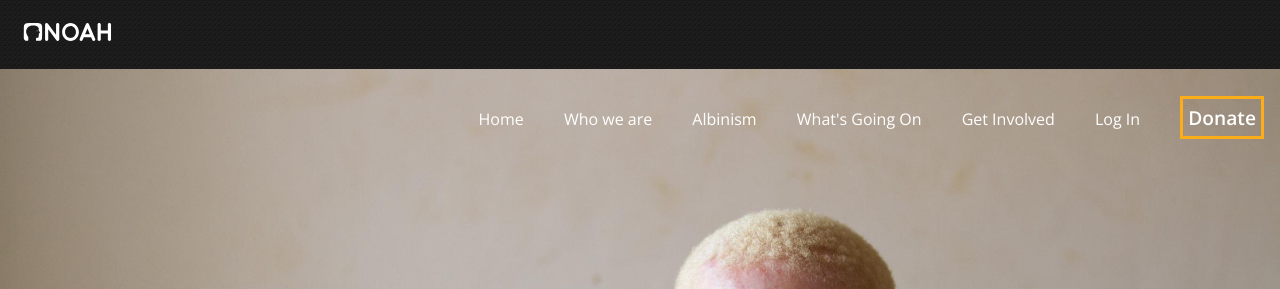
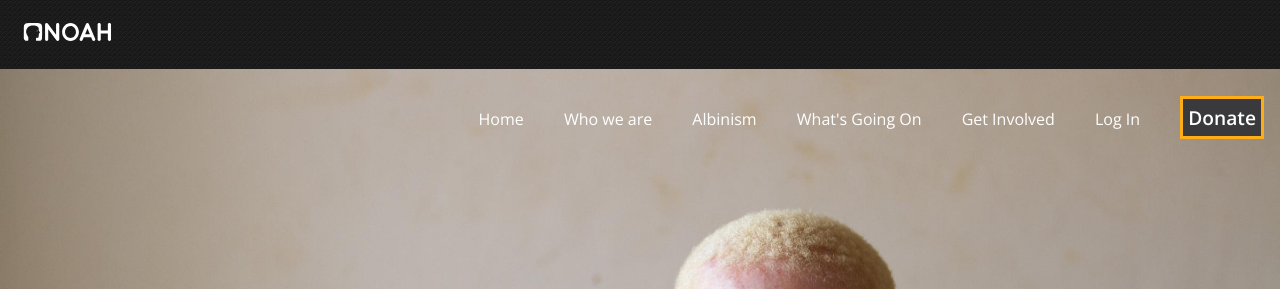
Before and after one commit to lorefranko/noah-albinism, a Jekyll site: the page built from index.html, in a window 1280 px wide. Shown: the top 289 px of the page. Built offline with Jekyll 4.4.1, drawn with Linux system fonts in a browser that asks for light colours; nearby versions of some CDN libraries; Markdown is read by kramdown in place of the engine named in the settings.

Commit message:
refactor (slide-menu) update style
update color of mm-menu links

```diff
--- a/css/style.css
+++ b/css/style.css
@@ -342,10 +342,8 @@
   border-style: solid;
   border-width: medium;
   padding: 5px;
-  border-color: #fcad17; }
-  /* line 243, /Users/LorenaFranco/Documents/GDx6/Interactive 5/noah-albinism/scss/components/main */
-  .donate-top:hover {
-    background: #3A3A3C; }
+  border-color: #fcad17;
+  background: #3A3A3C; }
 
 /* line 248, /Users/LorenaFranco/Documents/GDx6/Interactive 5/noah-albinism/scss/components/main */
 .donateContainer {
@@ -3245,7 +3243,7 @@
 /* line 1466, /Users/LorenaFranco/Documents/GDx6/Interactive 5/noah-albinism/scss/components/jquery-mmenu */
 .mm-menu {
   background: #333333;
-  color: rgba(255, 255, 255, 0.6); }
+  color: #fcae00; }
 
 /* line 1469, /Users/LorenaFranco/Documents/GDx6/Interactive 5/noah-albinism/scss/components/jquery-mmenu */
 .mm-menu .mm-list > li:after {
--- a/scss/components/_jquery-mmenu.scss
+++ b/scss/components/_jquery-mmenu.scss
@@ -1465,7 +1465,7 @@
 
 .mm-menu {
   background: #333333;
-  color: rgba(255, 255, 255, 0.6); }
+  color: rgba(252, 174, 0, 1); }
   .mm-menu .mm-list > li:after {
     border-color: rgba(0, 0, 0, 0.15); }
   .mm-menu .mm-list > li > a.mm-subclose {
--- a/scss/components/_main.scss
+++ b/scss/components/_main.scss
@@ -240,9 +240,9 @@
   border-width: medium;
   padding: 5px;
   border-color: rgb(252, 173, 23);
-  &:hover{
+
     background: #3A3A3C;
-  }
+
 }
 
 .donateContainer{
```
